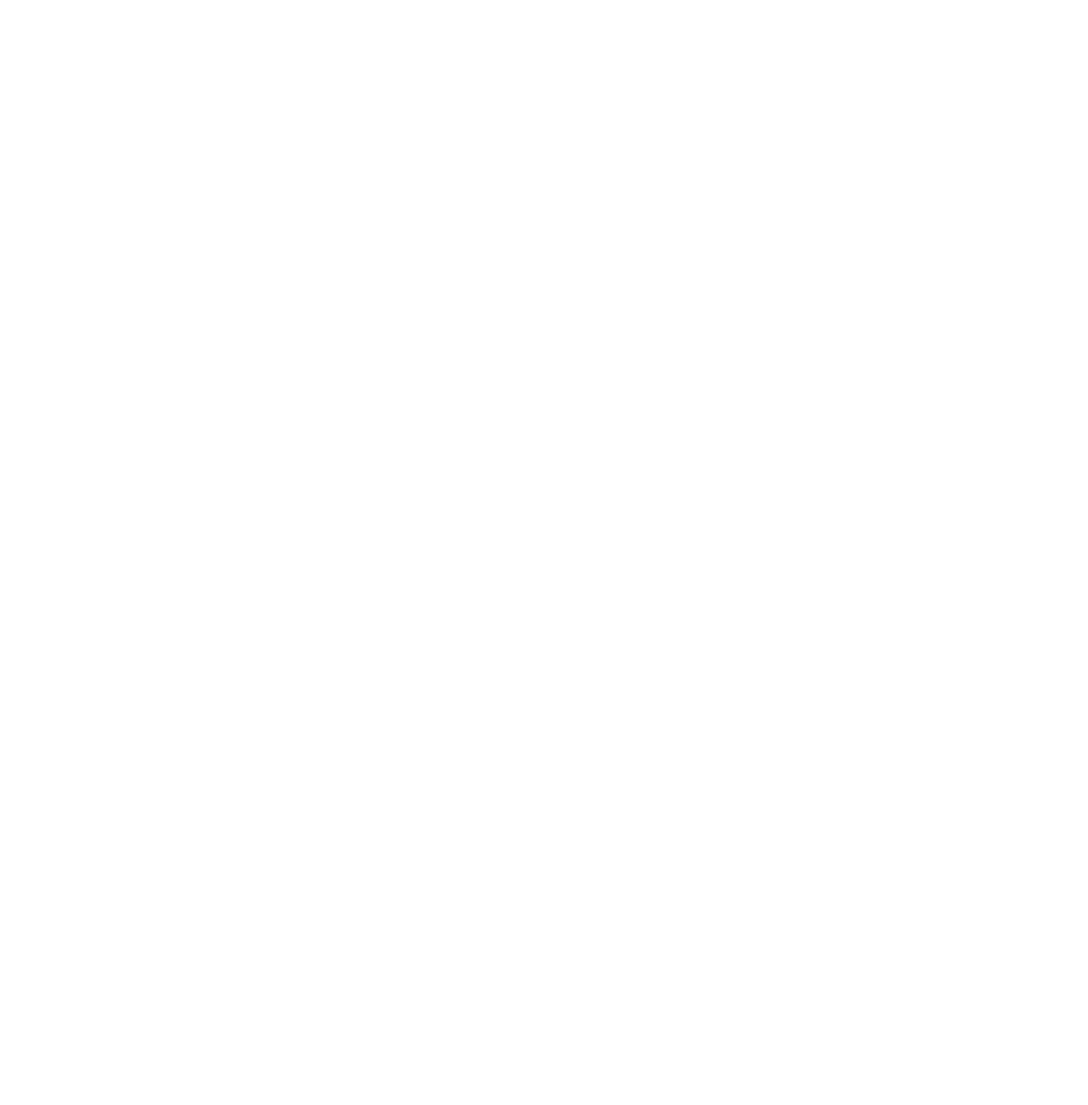
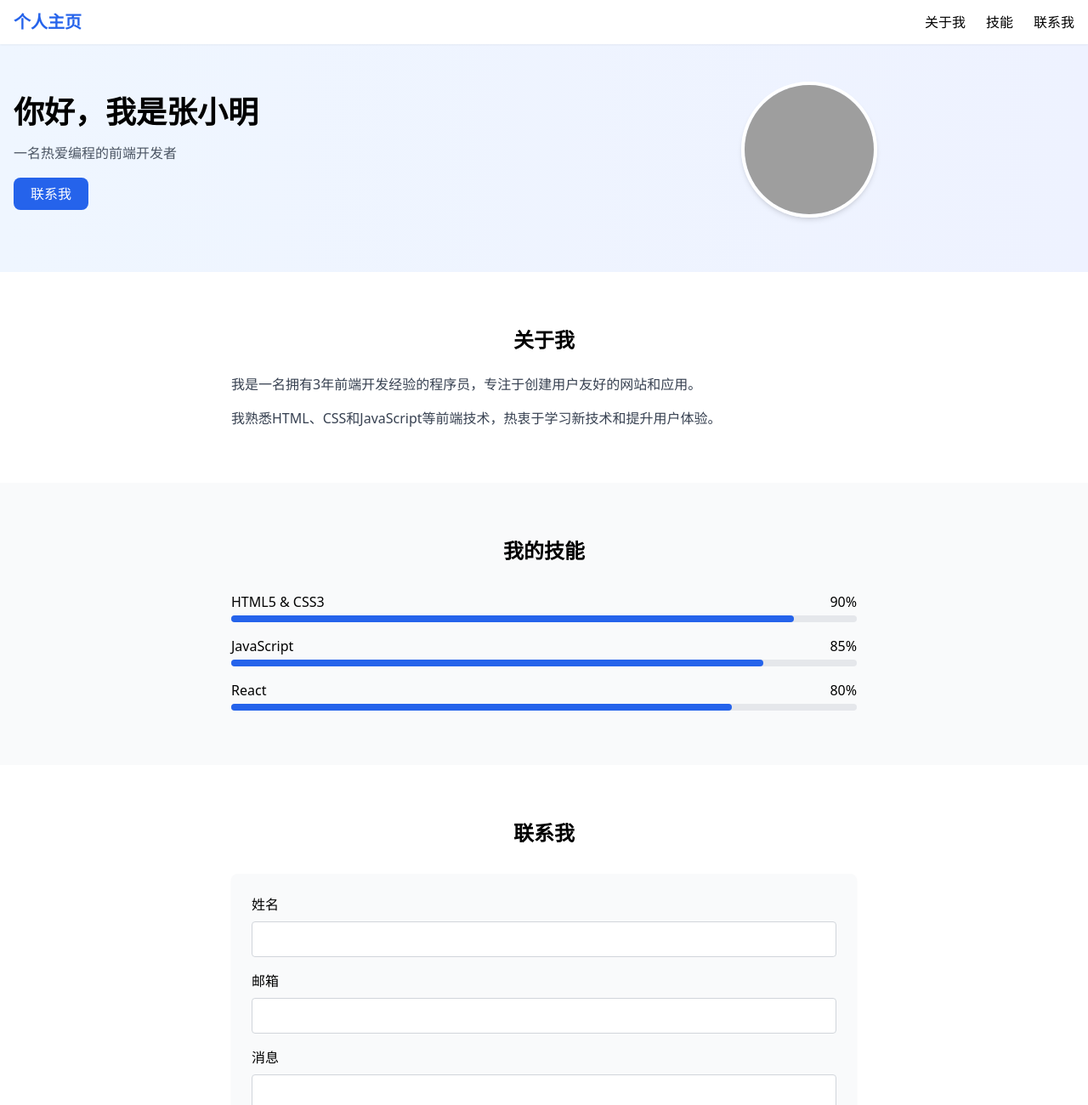
Before and after one commit to ssswttt/47437.github.io, a plain HTML site: page index.html in a window 1280 px wide. Shown: the top 1300 px of the page at 85% size. Before the commit the page ends 800 px from the top, so only its background shows below. Drawn offline with nearby package versions, Linux system fonts and the light colour scheme; grey boxes are pictures that could not be loaded.

Commit message:
Update index.html

```diff
--- a/index.html
+++ b/index.html
@@ -1,17 +1,121 @@
-<html>
+<!DOCTYPE html>
+<html lang="zh-CN">
+<head>
+    <meta charset="UTF-8">
+    <meta name="viewport" content="width=device-width, initial-scale=1.0">
+    <title>个人介绍</title>
+    <!-- 引入Tailwind CSS -->
+    <script src="https://cdn.tailwindcss.com"></script>
+    <!-- 引入Font Awesome -->
+    <link href="https://cdn.jsdelivr.net/npm/font-awesome@4.7.0/css/font-awesome.min.css" rel="stylesheet">
+</head>
+<body class="bg-gray-50 font-sans">
+    <!-- 导航栏 -->
+    <nav class="bg-white shadow-sm fixed w-full z-10">
+        <div class="container mx-auto px-4 py-3 flex justify-between items-center">
+            <a href="#" class="text-xl font-bold text-blue-600">个人主页</a>
+            <div class="hidden md:flex space-x-6">
+                <a href="#about" class="hover:text-blue-600">关于我</a>
+                <a href="#skills" class="hover:text-blue-600">技能</a>
+                <a href="#contact" class="hover:text-blue-600">联系我</a>
+            </div>
+        </div>
+    </nav>
 
-<head>
-	<meta charset="utf-8">
-	<meta http-equiv="X-UA-Compatible" content="IE=edge">
-	<title>期中测_沈万婷</title>
-	<style>
-		#mycanvas {
-			background-color: white;
-			box-shadow: 4px 4px 8px rgba(0, 0, 0, 0.5);
-		}
-	</style>
+    <!-- 英雄区域 -->
+    <header class="pt-24 pb-16 bg-gradient-to-r from-blue-50 to-indigo-50">
+        <div class="container mx-auto px-4">
+            <div class="flex flex-col md:flex-row items-center">
+                <div class="md:w-1/2 mb-8 md:mb-0">
+                    <h1 class="text-3xl md:text-4xl font-bold mb-4">你好，我是张小明</h1>
+                    <p class="text-gray-600 mb-6">一名热爱编程的前端开发者</p>
+                    <a href="#contact" class="bg-blue-600 text-white px-5 py-2 rounded-lg hover:bg-blue-700">联系我</a>
+                </div>
+                <div class="md:w-1/2">
+                    <img src="https://picsum.photos/seed/profile/200/200" alt="个人照片" class="w-40 h-40 rounded-full mx-auto border-4 border-white shadow-md">
+                </div>
+            </div>
+        </div>
+    </header>
 
-</head>
+    <!-- 关于我 -->
+    <section id="about" class="py-16 bg-white">
+        <div class="container mx-auto px-4 max-w-3xl">
+            <h2 class="text-2xl font-bold mb-6 text-center">关于我</h2>
+            <p class="text-gray-700 mb-4">
+                我是一名拥有3年前端开发经验的程序员，专注于创建用户友好的网站和应用。
+            </p>
+            <p class="text-gray-700">
+                我熟悉HTML、CSS和JavaScript等前端技术，热衷于学习新技术和提升用户体验。
+            </p>
+        </div>
+    </section>
 
+    <!-- 技能 -->
+    <section id="skills" class="py-16 bg-gray-50">
+        <div class="container mx-auto px-4 max-w-3xl">
+            <h2 class="text-2xl font-bold mb-8 text-center">我的技能</h2>
+            <div class="space-y-4">
+                <div>
+                    <div class="flex justify-between mb-1">
+                        <span>HTML5 & CSS3</span>
+                        <span>90%</span>
+                    </div>
+                    <div class="w-full bg-gray-200 rounded-full h-2">
+                        <div class="bg-blue-600 h-2 rounded-full" style="width: 90%"></div>
+                    </div>
+                </div>
+                <div>
+                    <div class="flex justify-between mb-1">
+                        <span>JavaScript</span>
+                        <span>85%</span>
+                    </div>
+                    <div class="w-full bg-gray-200 rounded-full h-2">
+                        <div class="bg-blue-600 h-2 rounded-full" style="width: 85%"></div>
+                    </div>
+                </div>
+                <div>
+                    <div class="flex justify-between mb-1">
+                        <span>React</span>
+                        <span>80%</span>
+                    </div>
+                    <div class="w-full bg-gray-200 rounded-full h-2">
+                        <div class="bg-blue-600 h-2 rounded-full" style="width: 80%"></div>
+                    </div>
+                </div>
+            </div>
+        </div>
+    </section>
 
+    <!-- 联系我 -->
+    <section id="contact" class="py-16 bg-white">
+        <div class="container mx-auto px-4 max-w-3xl">
+            <h2 class="text-2xl font-bold mb-8 text-center">联系我</h2>
+            <div class="bg-gray-50 p-6 rounded-lg shadow-sm">
+                <form>
+                    <div class="mb-4">
+                        <label class="block mb-2">姓名</label>
+                        <input type="text" class="w-full p-2 border border-gray-300 rounded">
+                    </div>
+                    <div class="mb-4">
+                        <label class="block mb-2">邮箱</label>
+                        <input type="email" class="w-full p-2 border border-gray-300 rounded">
+                    </div>
+                    <div class="mb-4">
+                        <label class="block mb-2">消息</label>
+                        <textarea class="w-full p-2 border border-gray-300 rounded" rows="4"></textarea>
+                    </div>
+                    <button type="submit" class="bg-blue-600 text-white px-5 py-2 rounded hover:bg-blue-700">发送</button>
+                </form>
+            </div>
+        </div>
+    </section>
+
+    <!-- 页脚 -->
+    <footer class="bg-gray-800 text-white py-6">
+        <div class="container mx-auto px-4 text-center">
+            <p>© 2023 个人主页. 保留所有权利.</p>
+        </div>
+    </footer>
+</body>
 </html>
```
